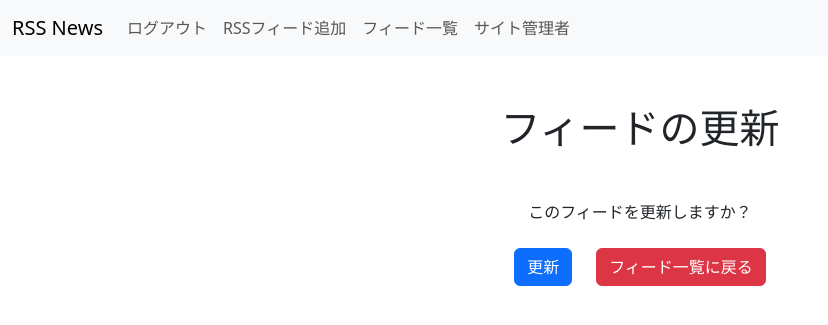
After one commit to Neuron-Grid/RSS_News, a Django app: page /update_feed/1/ in a window 1280 px wide. The commit adds this page. Shown: the top 325 px of the page, without its empty margins (0-828 px from the left). Run offline with Django 4.2, Linux system fonts and the light colour scheme; the visitor is signed in with stand-in values (Sample User, id 1); some libraries are stand-ins or nearby versions.

Commit message:
feedの更新を手動で行うためのページを作成しました。 AppRegistryNotReadyを修正しました。

```diff
--- a/reader/celery.py
+++ b/reader/celery.py
@@ -16,7 +16,7 @@ CELERY_TASK_TRACK_STARTED = True
 CELERY_TIMEZONE = 'Asia/Tokyo'
 
 @app.on_after_configure.connect
-def setup_periodic_tasks(sender,):
+def setup_periodic_tasks(sender, **kwargs):
     sender.add_periodic_task(300.0, update_feeds.s(), name='5分ごとにフィードを自動更新')
 
 @app.task
--- a/reader/views.py
+++ b/reader/views.py
@@ -178,3 +178,15 @@ def detailed_list(request, pk):
     # 最新のエントリーを取得
     entry = entries.last() if entries else None
     return render(request, 'reader/detailed_list.html', {'entries': entries, 'entry': entry, 'feed': feed})
+
+
+# フィードの更新
+@login_required
+def update_feed(request, feed_id):
+    # フィードを更新するときは、update_feedのページにリダイレクトし、そのフィードの更新確認をする。
+    # フィードの更新を行うと、そのフィードに紐づく記事も更新される
+    if request.method == 'POST':
+        feed = Feed.objects.get(id=feed_id)
+        feed.update()
+        return redirect('reader:feed_list')
+    return render(request, 'reader/update_feed.html', {'feed_id': feed_id})
--- a/templates/reader/feed_list.html
+++ b/templates/reader/feed_list.html
@@ -17,7 +17,8 @@
                 </div>
                 <div class="card-footer">
                     <a href="{% url 'reader:detailed_list' feed.id %}" class="btn btn-primary me-2">詳細</a>
-                    <a href="{% url 'reader:remove_feed' feed.id %}" class="btn btn-danger">削除</a>
+                    <a href="{% url 'reader:remove_feed' feed.id %}" class="btn btn-danger me-2">削除</a>
+                    <a href="{% url 'reader:update_feed' feed.id %}" class="btn btn-secondary me-2">更新</a>
                 </div>
             </div>
         </div>
--- /dev/null
+++ b/templates/reader/update_feed.html
@@ -0,0 +1,23 @@
+{% extends "../base.html" %} {% block head %} {{ block.super }}
+<head>
+    {% block title %}
+    <title>フィードの更新</title>
+    {% endblock %}
+</head>
+{% endblock %} {% block navbar %} {{ block.super }} {% endblock %} {% block main %} {{ block.super }}
+<div class="container my-5">
+    <div class="row">
+        <div class="col-md-6 mx-auto">
+            <h1 class="text-center mb-5">フィードの更新</h1>
+            <form method="post">
+                {% csrf_token %}
+                <p class="text-center">このフィードを更新しますか？</p>
+                <div class="d-flex justify-content-center my-4 mt-4">
+                    <button type="submit" class="btn btn-primary me-4">更新</button>
+                    <a href="{% url 'reader:feed_list' %}" class="btn btn-danger">フィード一覧に戻る</a>
+                </div>
+            </form>
+        </div>
+    </div>
+</div>
+{% endblock %}
```
Also changed, not shown: reader/tasks.py (+5 -4 lines).
